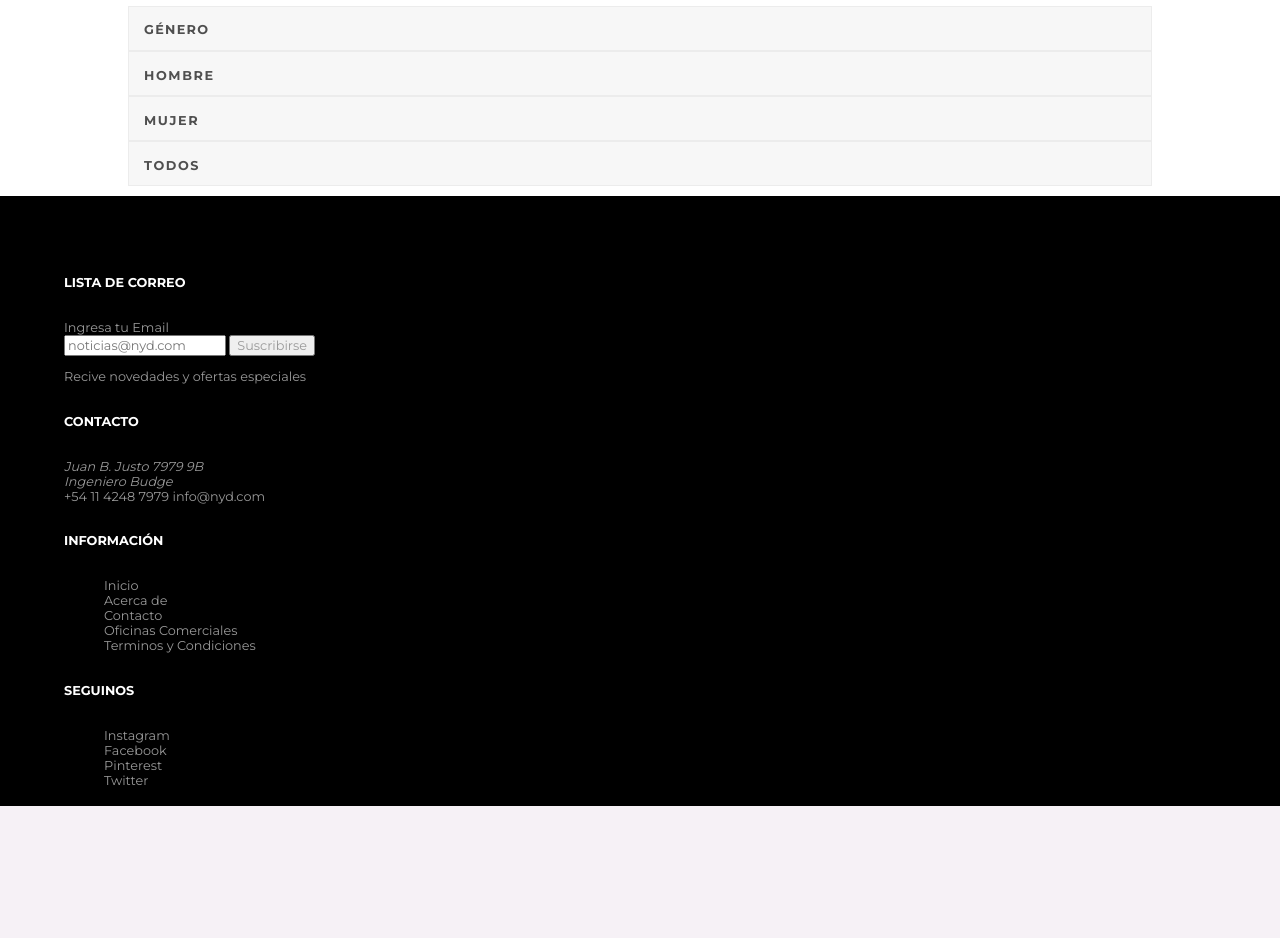
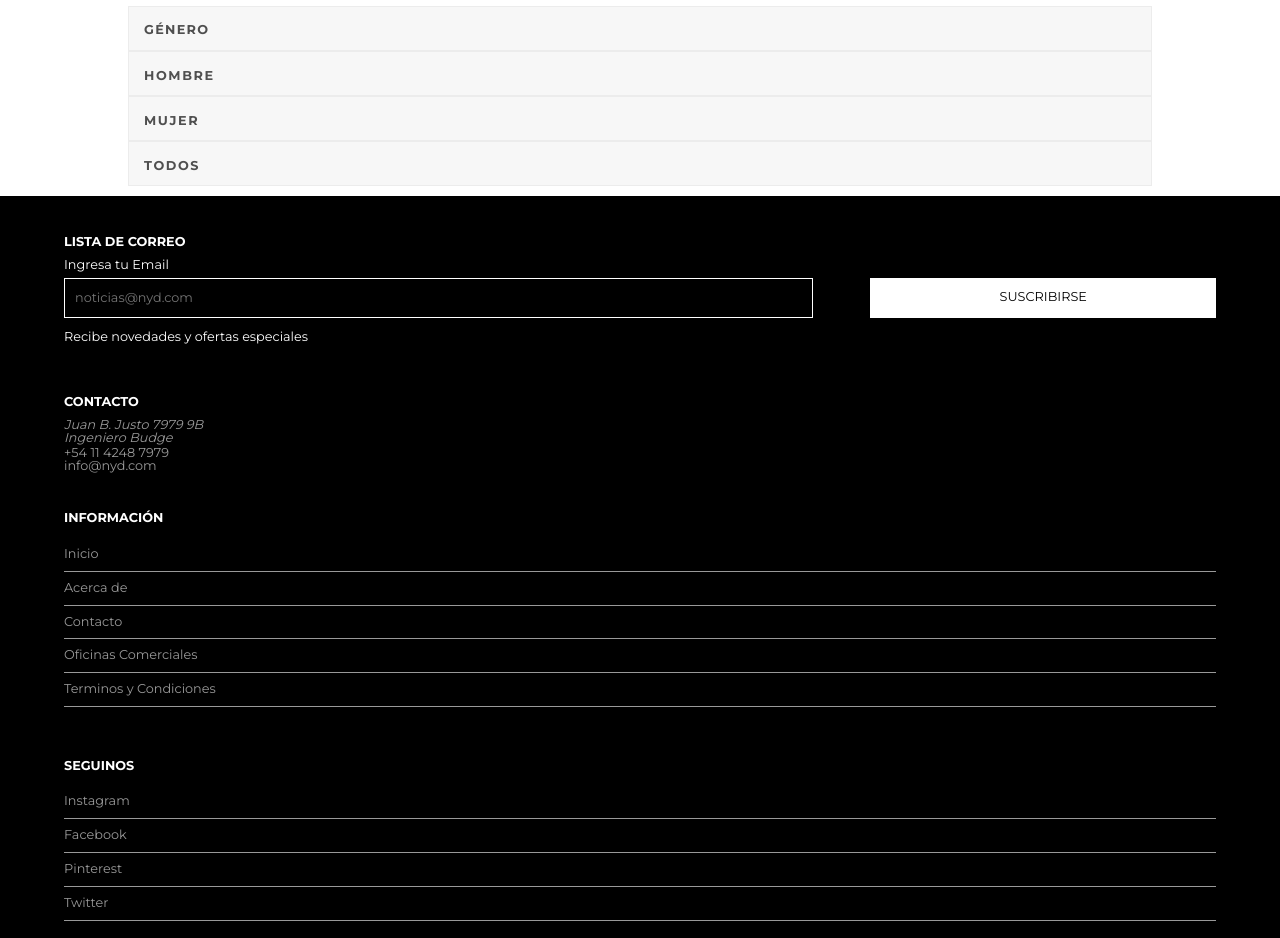
Before and after one commit to MrEscape54/DigitalHouse, a PHP site: page / in a window 1280 px wide. Shown: the part 965-1903 px from the top of the page. Before the commit the page ends 1771 px from the top, so only its background shows below. Run offline with PHP 8.4, Linux system fonts and the light colour scheme; some libraries are stand-ins or nearby versions.

Commit message:
footer finished

```diff
--- a/css/style.css
+++ b/css/style.css
@@ -83,16 +83,60 @@ color: #999;
 font-size: 0.8em;
 }
 
-footer .container{padding: 50px 5% 5px;}
+footer .container{
+    padding: 0 5% 5px;
+    color: white;
+    line-height: 1em;
+}
+footer .container > div{padding-top: 40px;}
+
 footer h6{
+    margin: 0 0 0.8em;
     text-transform: uppercase;
     color: white;
     font-size: 1em;
 }
 
-footer ul{list-style: none;}
+.foot-contacto a{
+    padding-top: 2px;
+}
+.input-wrap input{
+    border: 1px solid #fff;
+    height: 40px;
+    background-color: transparent;
+    padding: 0 10px;
+    width: 65%;
+    margin-top: .5em;
+}
 
-footer a{
+.input-wrap{
+    display: flex;
+    justify-content: space-between;
+}
+
+.input-wrap button{
+    background-color: #fff;
+    border-color: #fff;
+    height: 40px;
+    color: #000;
+    text-transform: uppercase;
+    width: 30%;
+    margin-top: .5em;
+    border-style: none;
+}
+
+footer ul{
+    padding: 0;
+    list-style: none;
+    display: flex;
+    flex-direction: column;
+}
+
+footer li{
+    padding: 10px 0;
+    border-bottom: 0.5px solid #999;
+}
+footer a, footer address{
     text-decoration: none;
     color: #999;
 }
--- a/index.html
+++ b/index.html
@@ -78,7 +78,7 @@
                         <button type="submit">Suscribirse</button>
                     </div>
                 </form>
-                <p>Recive novedades y ofertas especiales</p>
+                <p>Recibe novedades y ofertas especiales</p>
             </div>
 
             <div class="foot-contacto">
@@ -87,7 +87,7 @@
                     Juan B. Justo 7979 9B
                     <br> Ingeniero Budge<br>
                 </address>
-                <a href="tel:+54 11 4248 7979">+54 11 4248 7979</a>
+                <a style="display: block" href="tel:+54 11 4248 7979">+54 11 4248 7979</a>
                 <a href="mailto:info@nyd.com">info@nyd.com</a>
             </div>
 
```
